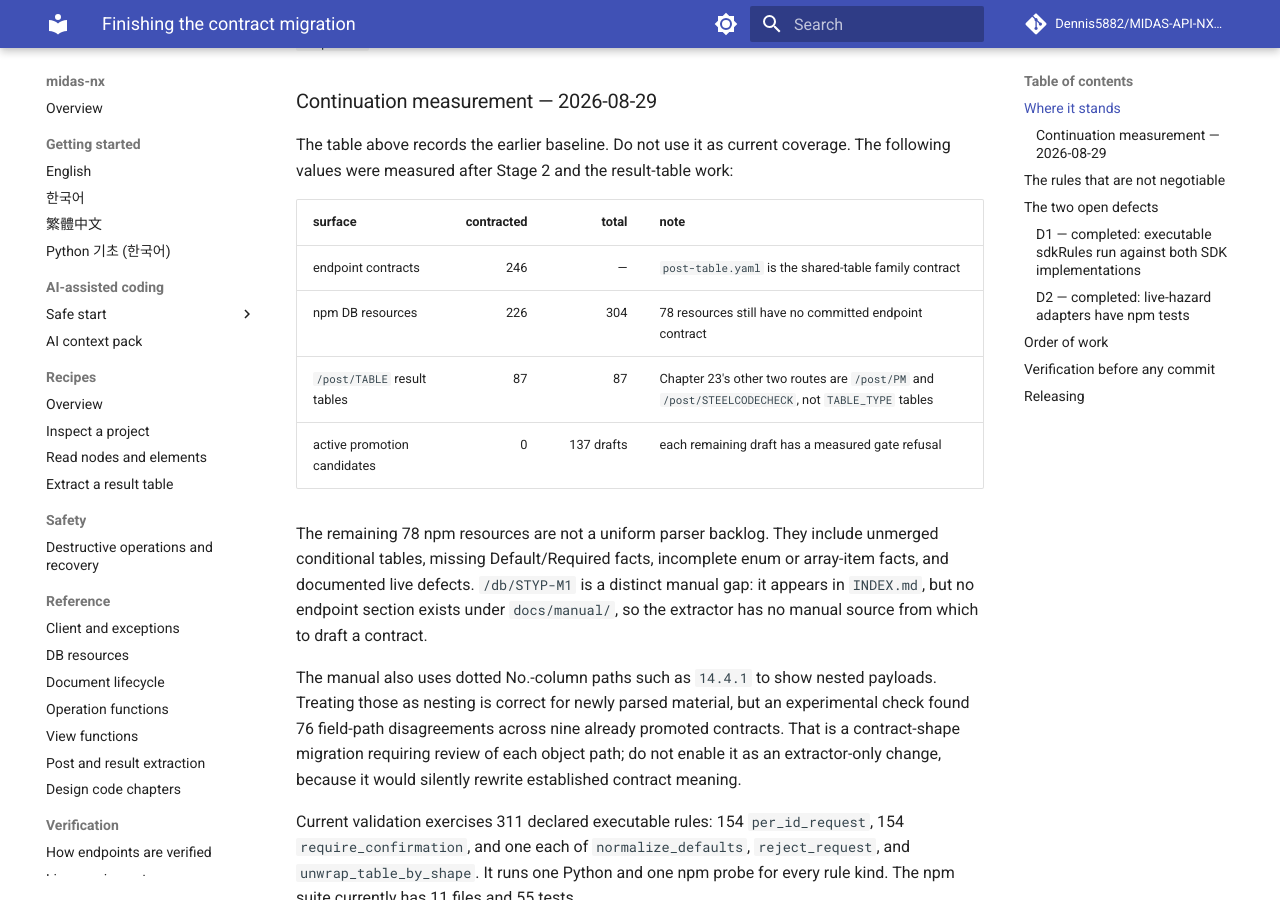
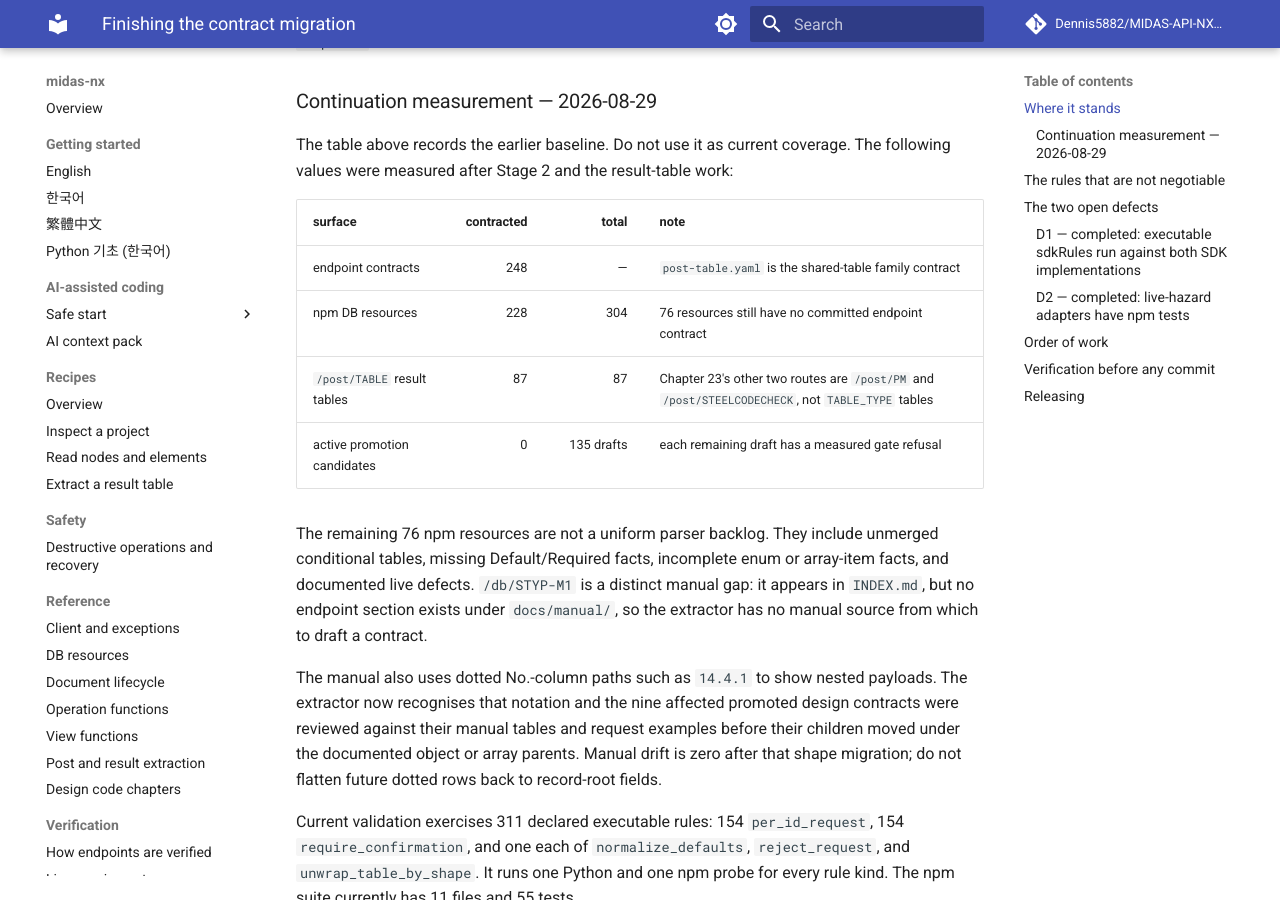
Before and after one commit to Dennis5882/MIDAS-API-NX-SDK, an MkDocs documentation site: the page built from docs/contract_migration_brief.md, in a window 1280 px wide and 900 px high, scrolled down 1067 px. Built offline with MkDocs 1.6.1 and Material for MkDocs 9.7.7, drawn with Linux system fonts in a browser that asks for light colours; comment, search, counter and statistics services are not loaded.

Commit message:
feat(contracts): promote RC design option endpoints
Promote DCO and LLRF after dotted-path extraction made their complete manual payload structures verifiable. Record the resulting 228 of 304 npm-resource coverage.

```diff
--- a/docs/contract_migration_brief.md
+++ b/docs/contract_migration_brief.md
@@ -51,12 +51,12 @@ The following values were measured after Stage 2 and the result-table work:
 
 | surface | contracted | total | note |
 | --- | ---: | ---: | --- |
-| endpoint contracts | 246 | — | `post-table.yaml` is the shared-table family contract |
-| npm DB resources | 226 | 304 | 78 resources still have no committed endpoint contract |
+| endpoint contracts | 248 | — | `post-table.yaml` is the shared-table family contract |
+| npm DB resources | 228 | 304 | 76 resources still have no committed endpoint contract |
 | `/post/TABLE` result tables | 87 | 87 | Chapter 23's other two routes are `/post/PM` and `/post/STEELCODECHECK`, not `TABLE_TYPE` tables |
-| active promotion candidates | 0 | 137 drafts | each remaining draft has a measured gate refusal |
+| active promotion candidates | 0 | 135 drafts | each remaining draft has a measured gate refusal |
 
-The remaining 78 npm resources are not a uniform parser backlog. They include
+The remaining 76 npm resources are not a uniform parser backlog. They include
 unmerged conditional tables, missing Default/Required facts, incomplete enum or
 array-item facts, and documented live defects. `/db/STYP-M1` is a distinct
 manual gap: it appears in `INDEX.md`, but no endpoint section exists under
@@ -64,11 +64,11 @@ manual gap: it appears in `INDEX.md`, but no endpoint section exists under
 contract.
 
 The manual also uses dotted No.-column paths such as `14.4.1` to show nested
-payloads. Treating those as nesting is correct for newly parsed material, but
-an experimental check found 76 field-path disagreements across nine already
-promoted contracts. That is a contract-shape migration requiring review of
-each object path; do not enable it as an extractor-only change, because it
-would silently rewrite established contract meaning.
+payloads. The extractor now recognises that notation and the nine affected
+promoted design contracts were reviewed against their manual tables and request
+examples before their children moved under the documented object or array
+parents. Manual drift is zero after that shape migration; do not flatten future
+dotted rows back to record-root fields.
 
 Current validation exercises 311 declared executable rules: 154
 `per_id_request`, 154 `require_confirmation`, and one each of
```
Also changed, not shown: 2 other files.
